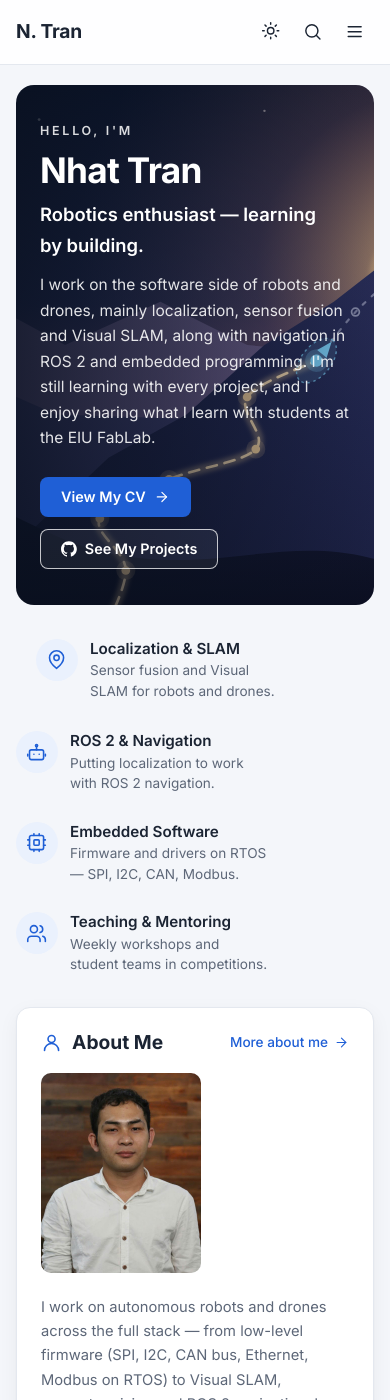
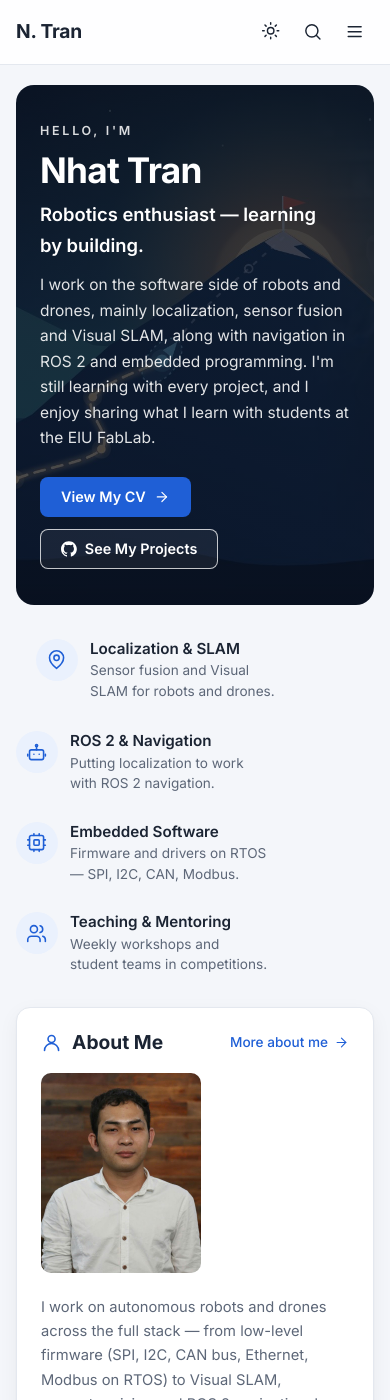
Before and after one commit to NhatTran-97/NhatTran-97.github.io, a Jekyll site: the page built from index.html, in a window 390 px wide and 1400 px high. Built offline with Jekyll 4.4.1, drawn with Linux system fonts in a browser that asks for light colours.

Commit message:
Hero: faded portrait over teal dawn-climb mountains; keep alternatives
- New background assets/img/hero/hero-photo-mountain.jpg (active)
- Alternatives kept in assets/img/hero/ and listed in profile.yml + README
- Phones: evenly darkened banner so text stays readable

Co-Authored-By: Claude Opus 5.5 <noreply@anthropic.com>
Claude-Session: https://claude.ai/code/session_01WtscMMpGViN2kQZVLN7Eom

```diff
--- a/assets/css/style.css
+++ b/assets/css/style.css
@@ -560,3 +560,12 @@ p, li { text-wrap: pretty; }
 .empty, .not-found p { text-align: center; }
 /* Narrow phones: justified text gets gappy — always left aligned */
 @media (max-width: 420px) { .text-justify p, .text-justify li { text-align: left; } }
+
+/* Phones: text spans the whole banner, so darken the background evenly for readability */
+@media (max-width: 760px) {
+  .hero {
+    background:
+      linear-gradient(180deg, rgba(9, 16, 30, .80) 0%, rgba(9, 16, 30, .70) 100%),
+      var(--hero-bg) 65% center / cover no-repeat, #1e2b40;
+  }
+}
```
Also changed, not shown: _data/profile.yml (+6 -1 lines), README.md, assets/img/hero/hero-mountain-dawn.svg (renamed from assets/img/hero.svg), assets/img/hero/hero-mountain-teal.svg (added), assets/img/hero/hero-photo-fablab.jpg (added), assets/img/hero/hero-photo-mountain.jpg (added).
